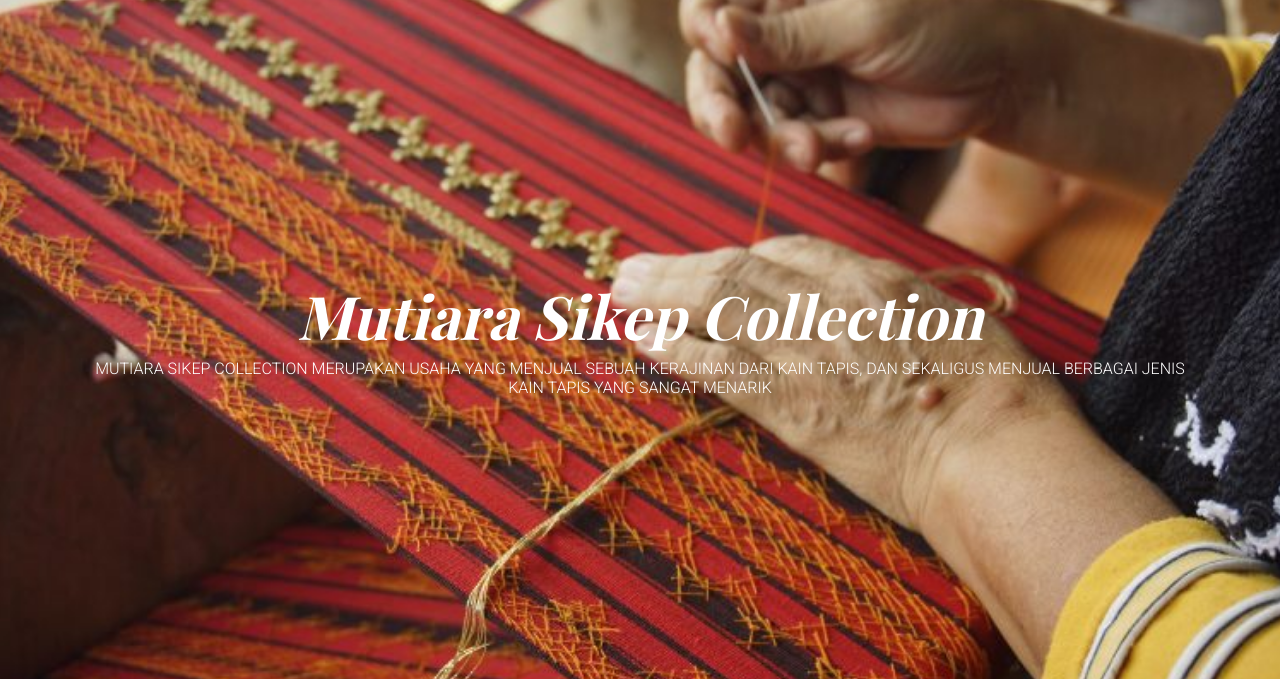
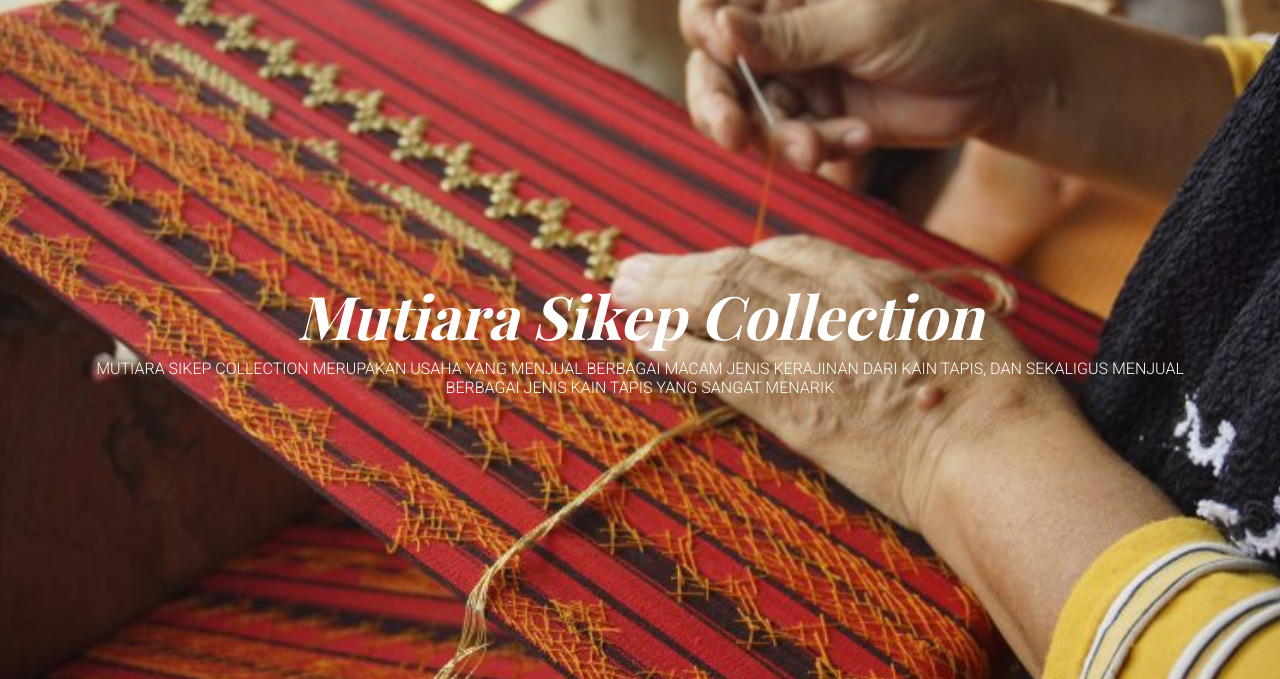
Before and after one commit to salucas137/mutiarasikep, a plain HTML site: page index.html in a window 1280 px wide. Shown: the part 121-800 px from the top of the page. Drawn offline with nearby package versions, Linux system fonts and the light colour scheme.

Commit message:
update kalimat

```diff
--- a/index.html
+++ b/index.html
@@ -63,7 +63,7 @@
             <div class="row">
                 <div class="col-lg-12">
                     <h1>Mutiara Sikep Collection<br>
-                        <h6>Mutiara Sikep Collection merupakan usaha yang menjual sebuah kerajinan dari kain tapis, dan sekaligus menjual berbagai jenis kain tapis yang sangat menarik</h6>
+                        <h6>Mutiara Sikep Collection merupakan usaha yang menjual berbagai macam jenis kerajinan dari kain tapis, dan sekaligus menjual berbagai jenis kain tapis yang sangat menarik</h6>
                 </div>
             </div>
         </div>
```
